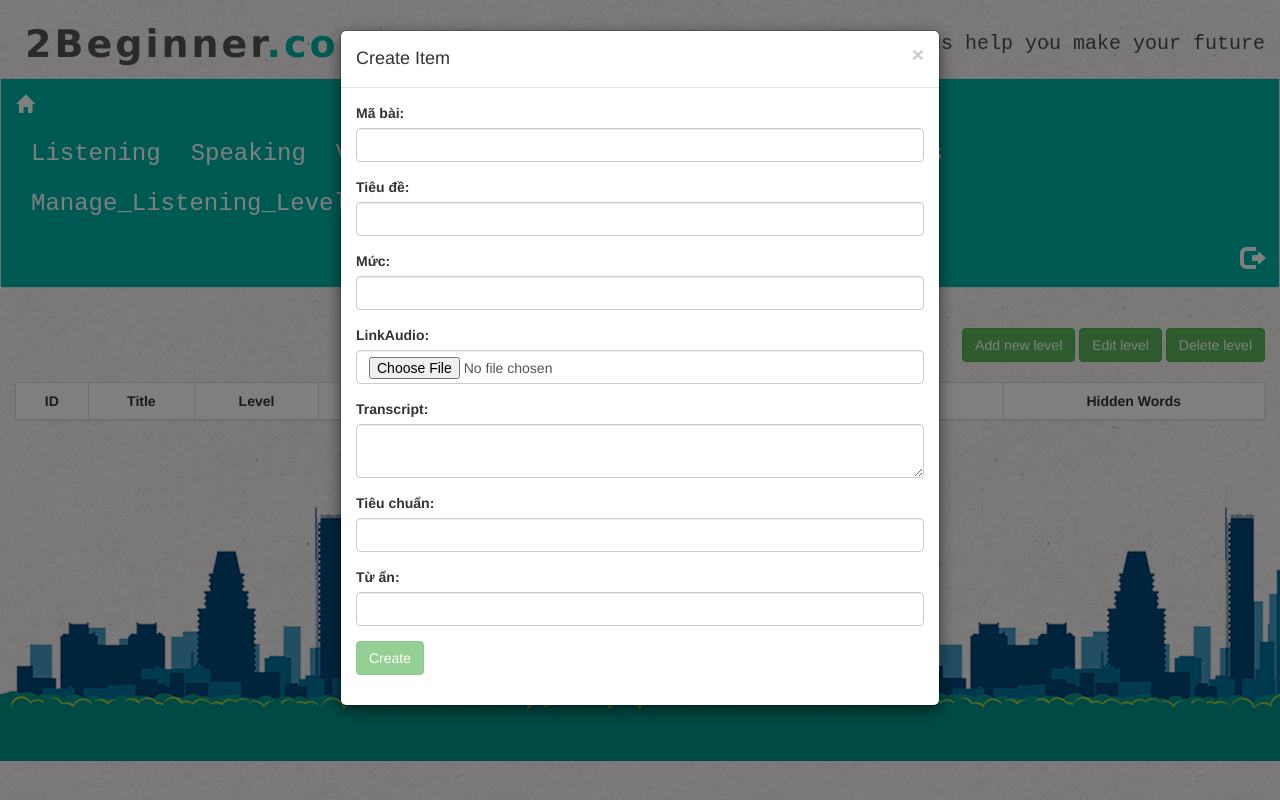
After one commit to minhthuy30197/Project-2Beginner, a PHP site: page /tienganh/manage_listen.php in a window 1280 px wide, after a click on "Add new level". The commit adds this page. Run offline with PHP 8.4, Linux system fonts and the light colour scheme; the visitor is signed in with stand-in values (Sample User, id 1); data that the repository does not hold is empty; some libraries are stand-ins or nearby versions.

Commit message:
merge crud listen level from Nguyen Thi Ngoc Huyen

```diff
--- /dev/null
+++ b/api/getData1.php
@@ -0,0 +1,38 @@
+<?php
+require 'db_config.php';
+
+
+$num_rec_per_page = 5;
+
+
+if (isset($_GET["page"])) { $page  = $_GET["page"]; } else { $page=1; };
+
+
+$start_from = ($page-1) * $num_rec_per_page;
+
+
+$sqlTotal = "SELECT * FROM bainghe";
+$sql = "SELECT * FROM bainghe Order By MaBai desc LIMIT $start_from, $num_rec_per_page";
+
+
+$result = $mysqli->query($sql);
+
+
+while($row = $result->fetch_assoc()){
+
+
+    $json[] = $row;
+}
+$data['data'] = $json;
+
+
+$result =  mysqli_query($mysqli,$sqlTotal);
+
+
+$data['total'] = mysqli_num_rows($result);
+
+
+echo json_encode($data);
+
+
+?>
--- a/head.php
+++ b/head.php
@@ -97,7 +97,7 @@ if (!isset($_SESSION["Username"])) {
                     <li><a href="home.php">MyHome</a></li>';
                 if (isset($_SESSION["Admin"]))
                     echo '<li><a href="manage_speak.php">Manage_Speaking_Levels</a></li>
-                    <li><a href="">Manage_Listening_Levels</a></li>
+                    <li><a href="manage_listen.php">Manage_Listening_Levels</a></li>
                     <li><a href="Admin.php">MyInfo</a></li>';
             ?>
 
--- /dev/null
+++ b/manage_listen.php
@@ -0,0 +1,241 @@
+<!DOCTYPE html>
+<html>
+<head>
+    <meta charset="UTF-8">
+    <title>2Beginner</title>
+    <link href="Image/hi.png" rel="icon" type="image/ico">
+    <meta name="viewport" content="width=device-width, initial-scale=1">
+    <link rel="stylesheet" href="css/bootstrap.min.css">
+    <script src="js/jquery.js"></script>
+    <script src="js/bootstrap.min.js"></script>
+    <link rel="stylesheet" href="css/style.css">
+    <script type="text/javascript" src="js/twbsPagination.min.js"></script>
+    <script src="js/validator.min.js" type="text/javascript"></script>
+    <script type="text/javascript" src="js/toastr.min.js"></script>
+    <link href="css/toastr.min.css" rel="stylesheet">
+    <script type="text/javascript" src="js/crud.js"></script>
+    <style>
+        table {
+            background-color: white;
+        }
+
+        #pagination {
+            margin: 0 auto;
+        }
+
+        .title {
+            text-align: center;
+        }
+    </style>
+</head>
+<body>
+<?php include "head.php" ?>
+<div class="container-fluid main-container">
+    <div class="row">
+        <br>
+        <div class="col-lg-12 margin-tb">
+            <div class="pull-right">
+                <button type="button" class="btn btn-success" data-toggle="modal" data-target="#create-item">
+                    Add new level
+                </button>
+                <button type="button" class="btn btn-success" data-toggle="modal" data-target="#edit-item">
+                    Edit level
+                </button>
+                <button type="button" class="btn btn-success" data-toggle="modal" data-target="#delete-item">
+                    Delete level
+                </button>
+            </div>
+        </div>
+    </div>
+    <br>
+    <div class="row">
+        <div class="col-lg-12">
+            <table class="table table-bordered">
+                <thead>
+                <tr>
+                    <th class="title">ID</th>
+                    <th class="title">Title</th>
+                    <th class="title">Level</th>
+                    <th class="title">Link Audio</th>
+                    <th class="title">Transcript</th>
+                    <th class="title">Standard score</th>
+                    <th class="title">Hidden Words</th>
+                </tr>
+                </thead>
+                <tbody></tbody>
+            </table>
+            <div class="text-center">
+                <ul id="pagination" class="pagination-md"></ul>
+            </div>
+            <br>
+        </div>
+    </div>
+    <div class="row">
+        <?php include "footer.php"; ?>
+    </div>
+</div>
+
+<!-- Create Item Modal -->
+<div class="modal fade" id="create-item" tabindex="-1" role="dialog" aria-labelledby="addItem">
+    <div class="modal-dialog" role="document">
+        <div class="modal-content">
+            <div class="modal-header">
+                <button type="button" class="close" data-dismiss="modal" aria-label="Close"><span
+                            aria-hidden="true">×</span></button>
+                <h4 class="modal-title" id="addItem">Create Item</h4>
+            </div>
+            <div class="modal-body">
+                <form data-toggle="validator" action="api/create.php" method="POST" id="FormCreate"
+                      enctype="multipart/form-data">
+                    <div class="form-group">
+                        <label class="control-label" for="TieuDe">Mã bài:</label>
+                        <input type="text" id="MaBai" name="MaBai" class="form-control"
+                               data-error="Nhập mã bài." required/>
+                        <div class="help-block with-errors"></div>
+                    </div>
+                    <div class="form-group">
+                        <label class="control-label" for="Muc">Tiêu đề:</label>
+                        <input type="text" id="TieuDe" name="TieuDe" class="form-control"
+                               data-error="Nhập tiêu đề." required/>
+                        <div class="help-block with-errors"></div>
+                    </div>
+                    <div class="form-group">
+                        <label class="control-label" for="Transcript">Mức:</label>
+                        <input type="text" id="Muc" name="Muc" class="form-control" data-error="Nhập mức."
+                               required/>
+                        <div class="help-block with-errors"></div>
+                    </div>
+                    <div class="form-group">
+                        <label class="control-label" for="TieuChuan">LinkAudio:</label>
+                        <input type="file" id="LinkAudio" name="LinkAudio" class="form-control"
+                               data-error="Nhập Link Audio." required/>
+                        <div class="help-block with-errors"></div>
+                    </div>
+                    <div class="form-group">
+                        <label class="control-label" for="Transcript">Transcript:</label>
+                        <textarea name="Transcript" id="Transcript" class="form-control"
+                                  data-error="Nhập transcript." required></textarea>
+                        <div class="help-block with-errors"></div>
+                    </div>
+                    <div class="form-group">
+                        <label class="control-label" for="TieuChuan">Tiêu chuẩn:</label>
+                        <input type="text" id="TieuChuan" name="TieuChuan" class="form-control"
+                               data-error="Nhập tiêu chuẩn." required/>
+                        <div class="help-block with-errors"></div>
+                    </div>
+                    <div class="form-group">
+                        <label class="control-label" for="HiddenWords">Từ ẩn:</label>
+                        <input type="text" id="HiddenWords" name="HiddenWords" class="form-control"
+                               data-error="Nhập từ ẩn." required/>
+                        <div class="help-block with-errors"></div>
+                    </div>
+                    <div class="form-group">
+                        <button type="submit" class="btn crud-submit btn-success" id="create">Create
+                        </button>
+                    </div>
+                </form>
+            </div>
+        </div>
+    </div>
+</div>
+
+
+<!-- Edit Item Modal -->
+<div class="modal fade" id="edit-item" tabindex="-1" role="dialog" aria-labelledby="myModalLabel">
+    <div class="modal-dialog" role="document">
+        <div class="modal-content">
+            <div class="modal-header">
+                <button type="button" class="close" data-dismiss="modal" aria-label="Close"><span
+                            aria-hidden="true">×</span></button>
+                <h4 class="modal-title" id="myModalLabel">Edit Item</h4>
+            </div>
+            <div class="modal-body">
+                <form data-toggle="validator" action="api/edit.php" method="post" id="FormEdit">
+                    <input type="hidden" name="id" class="edit-id">
+                    <div class="form-group">
+                        <label class="control-label" for="TieuDe">Mã bài:</label>
+                        <input type="text" id="MaBai" name="MaBai" class="form-control"
+                               data-error="Nhập mã bài." required/>
+                        <div class="help-block with-errors"></div>
+                    </div>
+                    <div class="form-group">
+                        <label class="control-label" for="Muc">Tiêu đề:</label>
+                        <input type="text" id="TieuDe" name="TieuDe" class="form-control"
+                               data-error="Nhập tiêu đề." required/>
+                        <div class="help-block with-errors"></div>
+                    </div>
+                    <div class="form-group">
+                        <label class="control-label" for="Transcript">Mức:</label>
+                        <input type="text" id="Muc" name="Muc" class="form-control" data-error="Nhập mức."
+                               required/>
+                        <div class="help-block with-errors"></div>
+                    </div>
+                    <div class="form-group">
+                        <label class="control-label" for="TieuChuan">LinkAudio:</label>
+                        <input type="file" id="LinkAudio" name="LinkAudio" class="form-control"
+                               data-error="Nhập Link Audio." required/>
+                        <div class="help-block with-errors"></div>
+                    </div>
+                    <div class="form-group">
+                        <label class="control-label" for="Transcript">Transcript:</label>
+                        <textarea name="Transcript" id="Transcript" class="form-control"
+                                  data-error="Nhập transcript." required></textarea>
+                        <div class="help-block with-errors"></div>
+                    </div>
+                    <div class="form-group">
+                        <label class="control-label" for="TieuChuan">Tiêu chuẩn:</label>
+                        <input type="text" id="TieuChuan" name="TieuChuan" class="form-control"
+                               data-error="Nhập tiêu chuẩn." required/>
+                        <div class="help-block with-errors"></div>
+                    </div>
+                    <div class="form-group">
+                        <label class="control-label" for="HiddenWords">Từ ẩn:</label>
+                        <input type="text" id="HiddenWords" name="HiddenWords" class="form-control"
+                               data-error="Nhập từ ẩn." required/>
+                        <div class="help-block with-errors"></div>
+                    </div>
+                    <div class="form-group">
+                        <button type="submit" class="btn btn-success crud-submit-edit" id="edit">Edit
+                        </button>
+                    </div>
+                </form>
+            </div>
+        </div>
+    </div>
+</div>
+</div>
+<!--Delete Item Modal -->
+<div class="modal fade" id="delete-item" tabindex="-1" role="dialog" aria-labelledby="myModalLabel">
+    <div class="modal-dialog" role="document">
+        <div class="modal-content">
+            <div class="modal-header">
+                <button type="button" class="close" data-dismiss="modal" aria-label="Close"><span
+                            aria-hidden="true">×</span></button>
+                <h4 class="modal-title" id="myModalLabel">Delete Item</h4>
+            </div>
+            <div class="modal-body">
+                <form data-toggle="validator" action="api/delete.php" method="post" id="FormDelete">
+                    <input type="hidden" name="id" class="delete-id">
+                    <div class="form-group">
+                        <label class="control-label" for="TieuDe">Mã bài:</label>
+                        <input type="text" id="MaBai" name="MaBai" class="form-control"
+                               data-error="Nhập mã bài." required/>
+                        <div class="help-block with-errors"></div>
+                    </div>
+                    <div class="form-group">
+                        <button type="submit" class="btn btn-success crud-submit-edit" id="delete">Delete
+                        </button>
+                    </div>
+                </form>
+            </div>
+        </div>
+    </div>
+</div>
+</body>
+</html>
+
+<script>
+    window.onload = function () {
+        initial();
+    }
+</script>
--- a/manage_speak.php
+++ b/manage_speak.php
@@ -15,7 +15,6 @@ if (!isset($_SESSION["Admin"])) {
     <link rel="stylesheet" href="css/bootstrap.min.css">
     <script src="js/jquery.js"></script>
     <script src="js/bootstrap.min.js"></script>
-    <script src="js/md5.js"></script>
     <link rel="stylesheet" href="css/style.css">
     <script type="text/javascript" src="js/twbsPagination.min.js"></script>
     <script src="js/validator.min.js" type="text/javascript"></script>
--- a/start_speaking.php
+++ b/start_speaking.php
@@ -30,8 +30,7 @@ if (!isset($_SESSION["MaNH"])) {
 <?php include "head.php" ?>
 <div class="container-fluid main-container">
     <div class="row">
-
-        <div class="col-md-3">
+        <div class="col-sm-3">
             <div class="panel panel-default">
                 <div class="panel-heading">List speaking levels</div>
                 <div class="panel-body">
@@ -58,7 +57,6 @@ if (!isset($_SESSION["MaNH"])) {
         <?php include "footer.php" ?>
     </div>
 </div>
-
 </body>
 </html>
 
@@ -68,6 +66,6 @@ if (!isset($_SESSION["MaNH"])) {
     }
 
     function goto() {
-        window.location.href = "speak?level="+doing;
+        window.location.href = "speak?level=" + doing;
     }
 </script>
```
Also changed, not shown: api/create1.php (added, +21 -0 lines), api/delete1.php (added, +10 -0 lines), api/edit1.php (added, +34 -0 lines), js/crud.js (added, +166 -0 lines).
